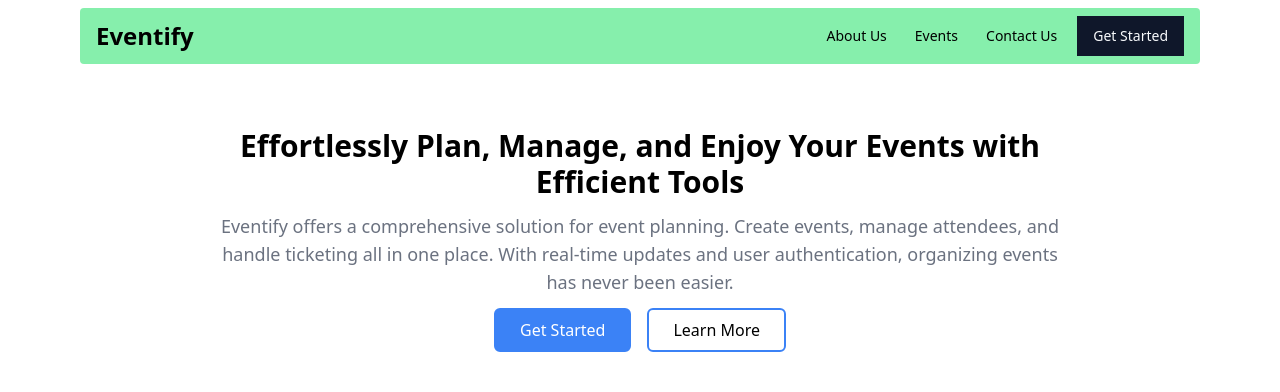
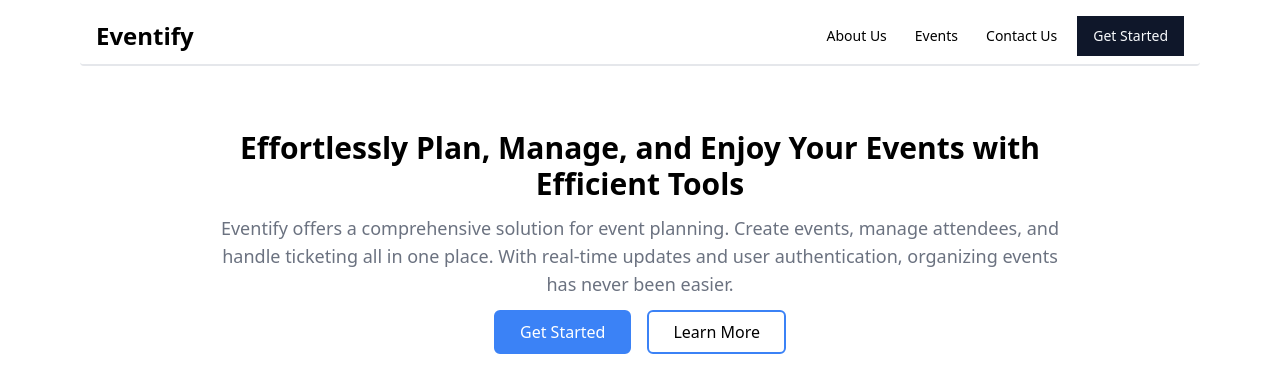
Before and after one commit to Ashakour1/Eventify, a React (Vite) app in the folder client/: page / in a window 1280 px wide. Shown: the top 392 px of the page. Built offline with nearby package versions, Linux system fonts and the light colour scheme.

Commit message:
Update Header component with improved UI and navigation links

```diff
--- a/client/src/components/Header.jsx
+++ b/client/src/components/Header.jsx
@@ -3,7 +3,7 @@ import { Button } from "./ui/button";
 
 const Header = () => {
   return (
-    <header className="bg-green-300 mx-20 my-2 rounded px-4 py-2">
+    <header className="border-b-2 mx-20 my-2 rounded px-4 py-2">
       <div className="max-w-[1200px] mx-auto flex justify-between items-center ">
         <div className="logo">
           <Link to="/">
@@ -11,13 +11,13 @@ const Header = () => {
           </Link>
         </div>
         <div className="hidden md:flex items-center space-x-3">
-          <Link className="text-sm p-2" to="/">
+          <Link className="text-sm p-2 font-medium" to="/">
             About Us
           </Link>
-          <Link className="text-sm p-2 " to="/events">
+          <Link className="text-sm p-2 font-medium " to="/events">
             Events
           </Link>
-          <Link className="text-sm p-2 " to="/contact">
+          <Link className="text-sm p-2 font-medium " to="/contact">
             Contact Us
           </Link>
           <Button className="rounded-none">
```
